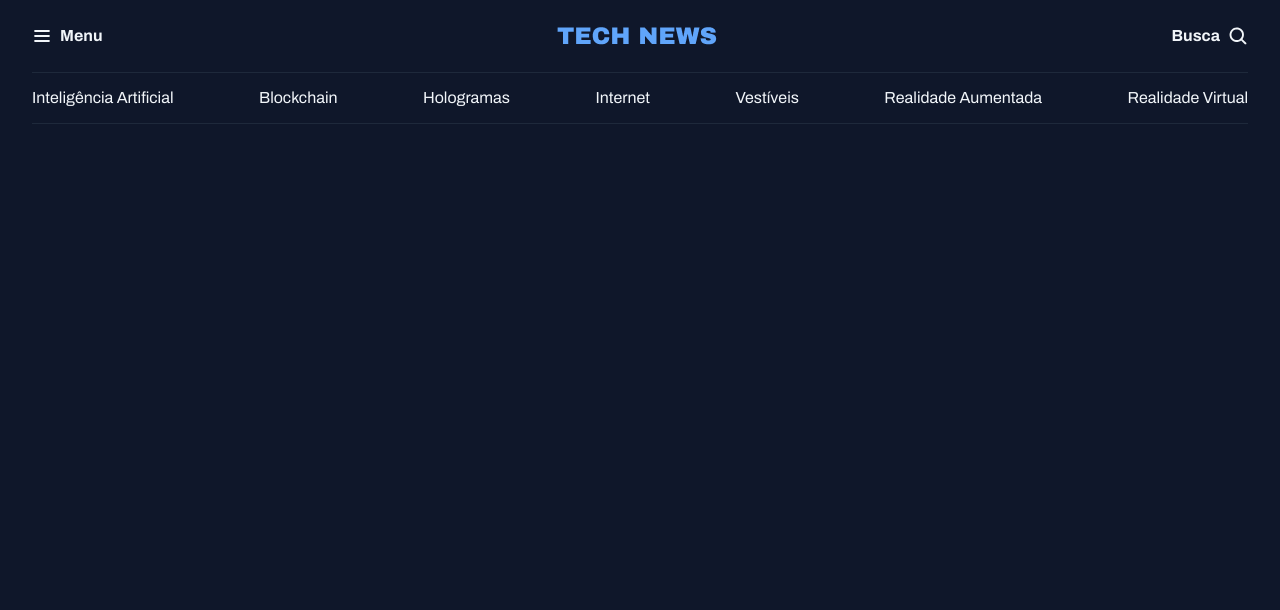
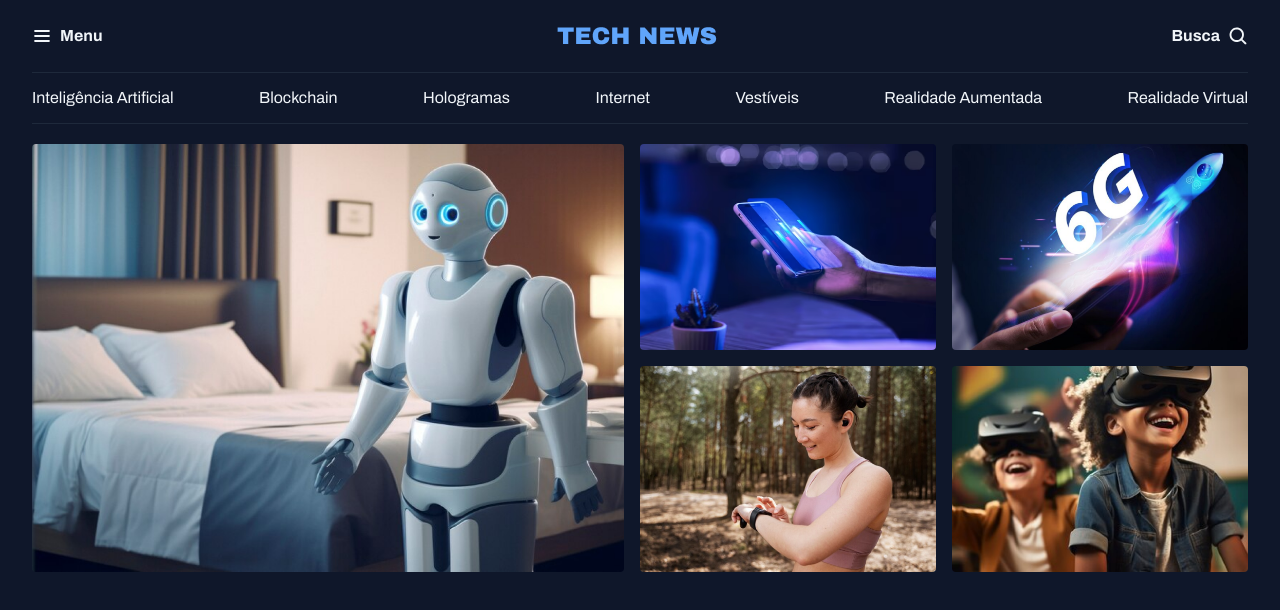
Before and after one commit to Joana-Pinheiro/Portal-de-noticias, a plain HTML site: page index.html in a window 1280 px wide. Drawn offline with Linux system fonts and the light colour scheme.

Commit message:
section feature

```diff
--- /dev/null
+++ b/featured.css
@@ -0,0 +1,7 @@
+#featured {
+    img {
+        height: 100%;
+        object-fit: cover;
+        border-radius: 4px;
+    }
+}
--- a/global.css
+++ b/global.css
@@ -57,3 +57,19 @@ h1, h2, h3 {
 .grid-flow-col {
     grid-auto-flow: column;
 }
+
+.grid-cols-2 {
+    grid-template-columns: 1fr 1fr;
+}
+
+.gap-16 {
+    gap: 16px;
+}
+
+img {
+    max-width: 100%;
+}
+
+main {
+    margin-top: 20px;
+}
--- a/index.css
+++ b/index.css
@@ -1,2 +1,3 @@
 @import url(global.css);
 @import url(header.css);
+@import url(featured.css);
--- a/index.html
+++ b/index.html
@@ -37,5 +37,22 @@
             <a href="#">Realidade Virtual</a>
         </nav>
     </header>
+
+    <main class="grid container">
+        <section id="featured" class="grid grid-flow-col gap-16">
+            <div>
+                <img src="./assets/Image 01.png" alt="...">
+            </div>
+
+            <div class="grid grid-cols-2 gap-16">
+                <img src="./assets/Image 02.png" alt="...">
+                <img src="./assets/Image 03.png" alt="...">
+                <img src="./assets/Image 04.png" alt="...">
+                <img src="./assets/Image 05.png" alt="...">
+            </div>
+        </section>
+
+    </main>
+
 </body>
 </html>
```
